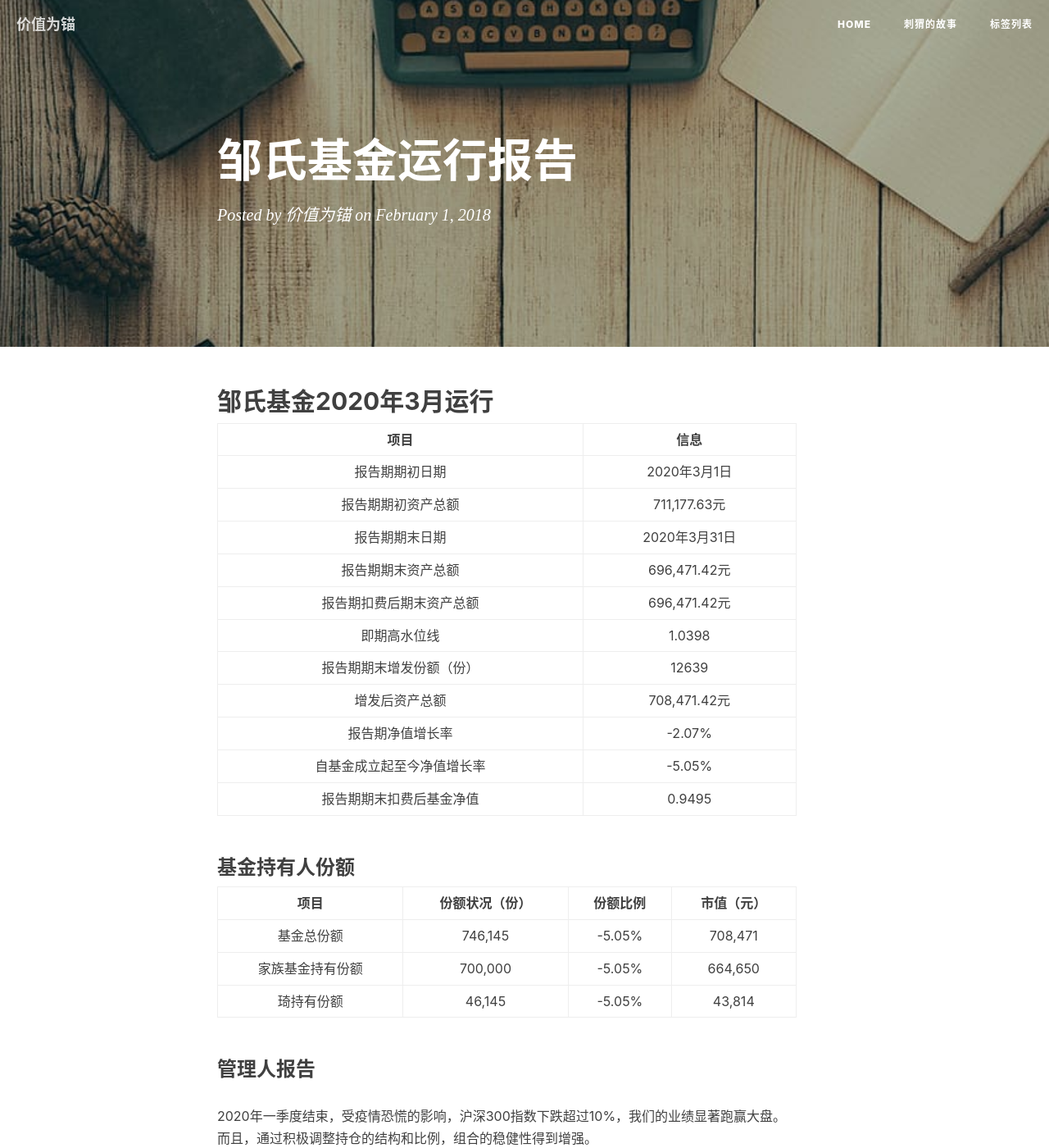
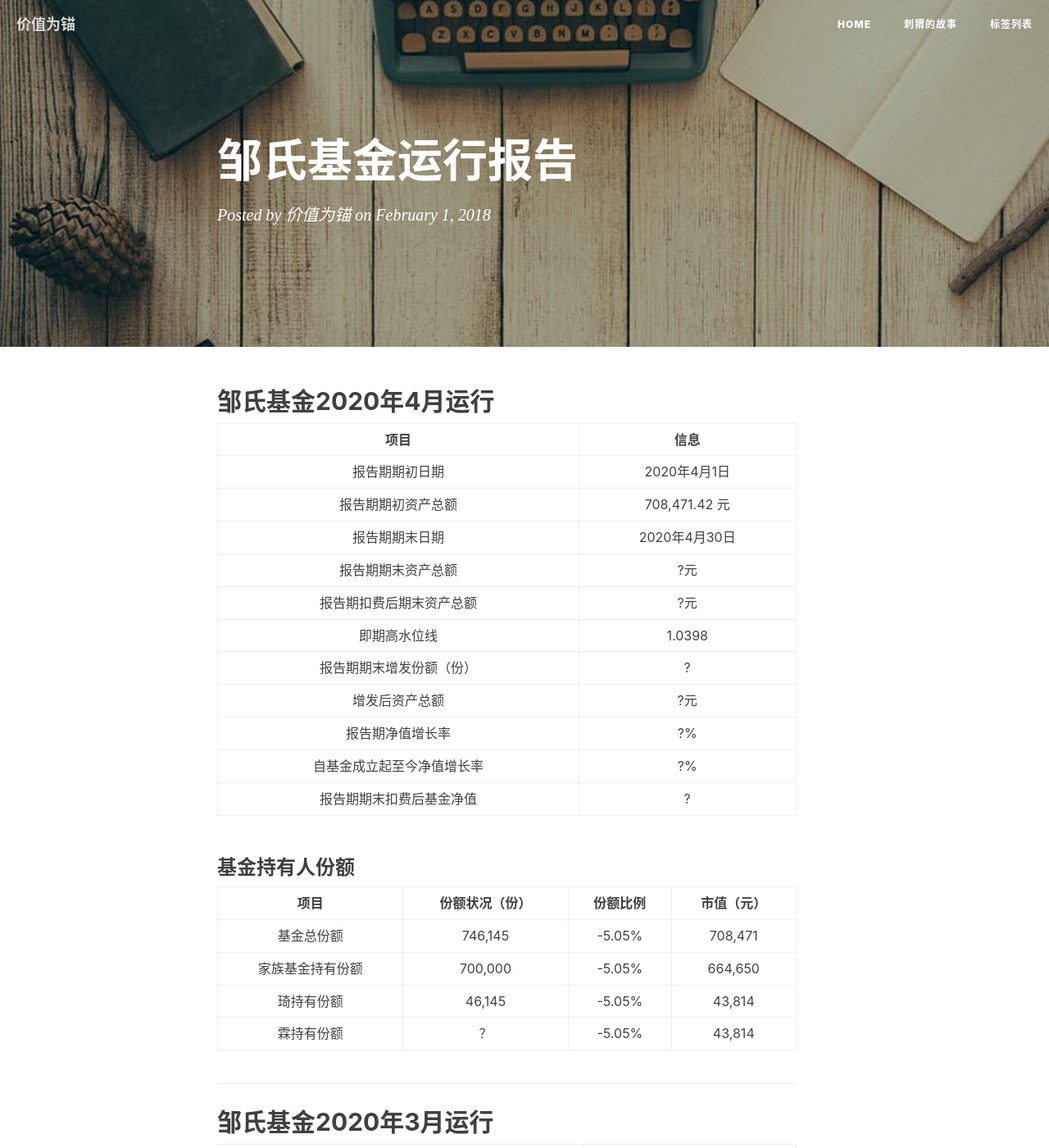
Before and after one commit to zoustephen/zoustephen.github.io, a Jekyll site: the page built from _posts/2018-02-01-zou.md, in a window 1280 px wide and 1400 px high. Shown: the whole window at 82% size. Built offline with Jekyll 4.4.1, drawn with Linux system fonts in a browser that asks for light colours; nearby versions of some CDN libraries; comment, search, counter and statistics services are not loaded.

Commit message:
Update 邹氏基金运行报告

```diff
--- a/_posts/2018-02-01-zou.md
+++ b/_posts/2018-02-01-zou.md
@@ -2,6 +2,33 @@
 title: 邹氏基金运行报告
 layout: post
 ---
+## 邹氏基金2020年4月运行
+
+项目|信息
+:-: | :-: | :-:
+报告期期初日期	|2020年4月1日 <br>
+报告期期初资产总额	|708,471.42 元<br>
+报告期期末日期	|2020年4月30日<br>
+报告期期末资产总额|	?元<br>
+报告期扣费后期末资产总额	|?元<br>
+即期高水位线	|1.0398<br>
+报告期期末增发份额（份）	|?
+增发后资产总额	|?元
+报告期净值增长率|	?%<br>
+自基金成立起至今净值增长率|	?%<br>
+报告期期末扣费后基金净值	|?<br>
+
+### 基金持有人份额
+
+项目	|份额状况（份）|	份额比例	 |市值（元）
+:-: | :-: | :-: | :-:
+基金总份额	 |746,145	 	|-5.05% |708,471
+家族基金持有份额	 |700,000	 	|-5.05%|664,650
+琦持有份额         |46,145                |-5.05%|43,814
+霖持有份额         |？               |-5.05%|43,814
+
+***
+
 ## 邹氏基金2020年3月运行
 
 项目|信息
```
